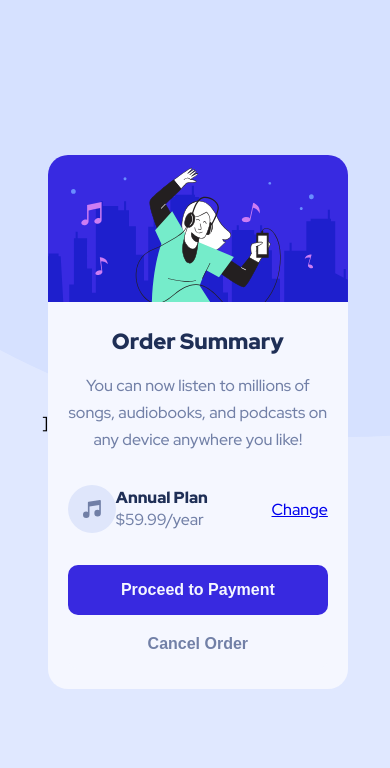
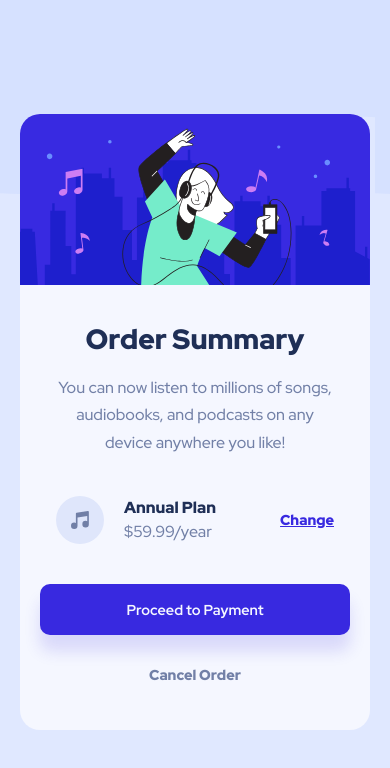
Before and after one commit to CarolAmorim/frontendmentor.ordersummary, a plain HTML site: page index.html in a window 390 px wide. Drawn offline with Linux system fonts and the light colour scheme.

Commit message:
Version 2

```diff
--- a/index.html
+++ b/index.html
@@ -4,7 +4,7 @@
 <head>
   <meta charset="UTF-8">
   <meta http-equiv="X-UA-Compatible" content="IE=edge">
-  <meta name="viewport" content="width=device-width, initial-scale=1.0">]
+  <meta name="viewport" content="width=device-width, initial-scale=1.0">
 
   <link rel="preconnect" href="https://fonts.googleapis.com">
   <link rel="preconnect" href="https://fonts.gstatic.com" crossorigin>
@@ -22,11 +22,11 @@
     <img src="./img/illustration-hero.svg" alt="Hero illustration">
 
     <div class="content">
-      <h1>Order Summary</h1>
+      <h1 class="margin">Order Summary</h1>
 
-      <p>You can now listen to millions of songs, audiobooks, and podcasts on any device anywhere you like!</p>
+      <p class="margin">You can now listen to millions of songs, audiobooks, and podcasts on any device anywhere you like!</p>
 
-      <div class="price">
+      <div class="price margin">
         <img src="./img/icon-music.svg" alt="icon">
         <p>Annual Plan <span>$59.99/year</span></p>
         <a href="#">Change</a>
--- a/style.css
+++ b/style.css
@@ -5,12 +5,18 @@
 
   --p1: hsl(225, 100%, 94%);
   --p2: hsl(245, 75%, 52%);
+  --p3: hsl(245, 83%, 68%);
 
   /* ### Neutral */
 
   --n1: hsl(225, 100%, 98%);
   --n2: hsl(224, 23%, 55%);
   --n3: hsl(223, 47%, 23%);
+
+  --size: 1rem;
+  --mb: 2.5rem;
+
+  --font: "Red Hat Display", Arial, sans-serif;
 }
 
 /* reset */
@@ -18,6 +24,8 @@
   padding: 0;
   margin: 0;
   box-sizing: border-box;
+
+  font-family: var(--font);
 }
 
 body {
@@ -25,15 +33,13 @@ body {
   background: url("./img/pattern-background-desktop.svg") repeat-x;
   background-color: var(--p1);
 
-  font-family: "Red Hat Display", sans-serif;
-
   display: flex;
   align-items: center;
   justify-content: center;
 }
 
 main {
-  width: 300px;
+  width: 450px;
   border-radius: 20px;
   background-color: var(--n1);
 }
@@ -43,42 +49,46 @@ main > img {
   border-radius: 20px 20px 0 0;
 }
 
+.margin {
+  margin: 0 24px;
+}
+
 .content {
-  padding: 20px;
+  padding: 2.5rem;
   text-align: center;
 }
 
 .content h1 {
-  font-size: 22px;
+  font-size: 28px;
   font-weight: 900;
   margin-bottom: 1rem;
   color: var(--n3);
 }
 
 .content p {
-  font-size: 1rem;
+  font-size: var(--size);
   color: var(--n2);
   font-weight: 500;
 }
 
 .content > p {
   line-height: 1.7;
-  margin-bottom: 2rem;
+  margin-bottom: var(--mb);
 }
 
 .content .price {
   display: flex;
   align-items: center;
-  justify-content: space-evenly;
-  align-content: center;
-  margin-bottom: 2rem;
+  justify-content: center;
+  margin-bottom: var(--mb);
+  gap: 1.25rem;
 }
 
 .content .price p {
   font-weight: 900;
   color: var(--n3);
   text-align: left;
-  line-height: 1.4;
+  line-height: 1.5;
 }
 
 .content .price p span {
@@ -86,29 +96,93 @@ main > img {
   color: var(--n2);
 }
 
+.content .price a {
+  color: var(--p2);
+  font-weight: 900;
+  font-size: 0.9rem;
+}
+
+.content .price a:hover {
+  color: var(--p3);
+  font-weight: 900;
+  font-size: 0.9rem;
+}
+
 button {
+  font-family: var(--font);
   display: block;
   width: 100%;
   padding: 1rem;
-  border-radius: 10px;
+  border-radius: 0.625rem;
   border: none;
   font-weight: 700;
-  font-size: 1rem;
+  font-size: 0.9rem;
 }
 
 button:first-of-type {
-  margin-bottom: 4px;
+  margin-bottom: 0.875rem;
   background-color: var(--p2);
   color: var(--n1);
+  box-shadow: 0px 1rem 1rem rgba(56, 41, 224, 0.15);
+}
+
+button:first-of-type:hover {
+  background-color: var(--p3);
 }
 
 button:last-of-type {
-  background-color: var(--n1);
+  background-color: transparent;
   color: var(--n2);
+  font-weight: 900;
 }
 
-@media (max-width: 375px) {
+button:last-of-type:hover {
+  background-color: transparent;
+  color: var(--n3);
+}
+
+@media (max-width: 450px) {
+  main {
+    width: 350px;
+  }
+
   body {
-    background: url("./img/pattern-background-mobile.svg") no-repeat;
+    background: url("./img/pattern-background-mobile.svg") repeat-x;
+    background-color: var(--p1);
+  }
+  .content {
+    padding: 1.875rem 1.25rem;
+  }
+
+  .margin {
+    margin: 0 1rem;
   }
 }
+
+@media (max-width: 350px) {
+  :root {
+    --mb: 1.8rem;
+  }
+
+  main {
+    width: 250px;
+  }
+
+  .content {
+    padding: 1.25rem;
+  }
+
+  .margin {
+    margin: 0;
+  }
+
+  .content .price {
+    flex-wrap: wrap;
+    gap: 0.625rem;
+  }
+
+  .content .price p {
+    margin: 0 2.5rem;
+    text-align: center;
+  }
+}
```
Also changed, not shown: screenshot.jpg (added), 1 other file.
